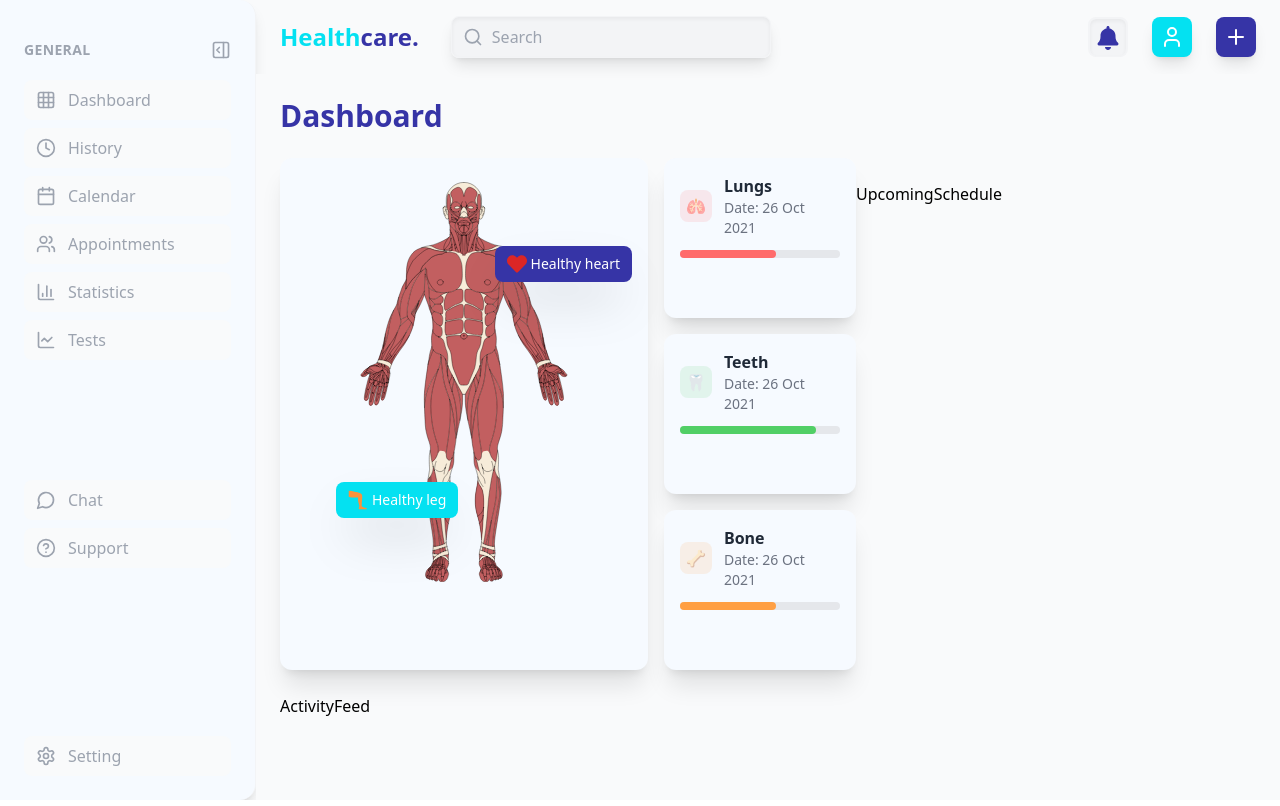
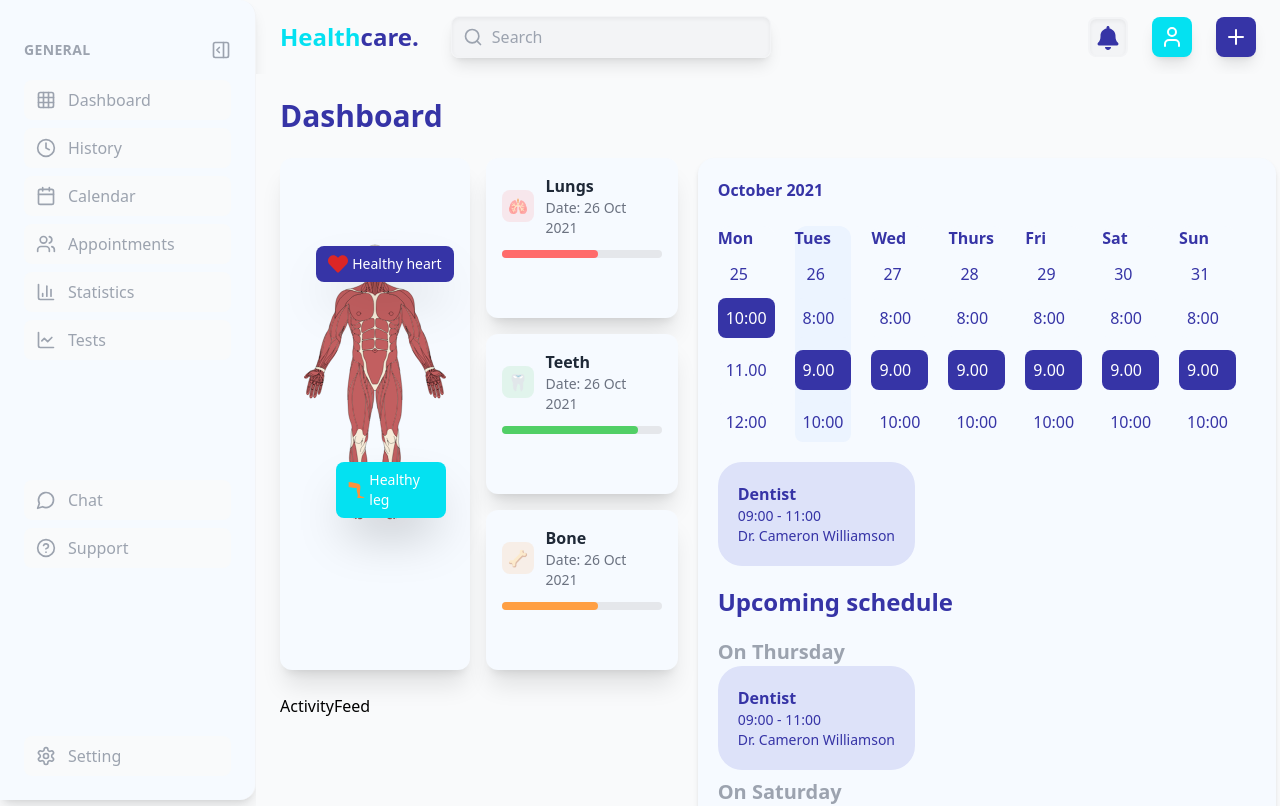
Before and after one commit to niranjan-aware/FitPeo, a React (Vite) app: page / in a window 1280 px wide. Shown: the top 806 px of the page. Built offline with nearby package versions, Linux system fonts and the light colour scheme.

Commit message:
completed calender view

```diff
--- a/src/components/CalendarView.jsx
+++ b/src/components/CalendarView.jsx
@@ -1,7 +1,134 @@
 import React from 'react'
+import UpcomingSchedule from './UpcomingSchedule'
+import SimpleAppointmentCard from './SimpleAppointmentCard'
+
+const calendarData = {
+  month : "October 2021",
+  days : [
+    {id: "mon", day: "Mon", date: "25", apointments : [
+      {time:"10:00",isScheduled:true,appt_details:{title:"Dentist", start_time:"09:00", end_time:"11:00", desc:"Dr. Cameron Williamson"}},
+      {time:"11.00",isScheduled:false,appt_details:{}},
+      {time:"12:00",isScheduled:false,appt_details:{}}, ]},
+    {id: "Tues", day: "Tues", date: "26", apointments : [
+      {time:"8:00",isScheduled:false,appt_details:{}},
+      {time:"9.00",isScheduled:true,appt_details:{title:"Dentist", start_time:"09:00", end_time:"11:00", desc:"Dr. Cameron Williamson"}},
+      {time:"10:00",isScheduled:false,appt_details:{}},]},
+    {id: "wed", day: "Wed", date: "27", apointments : [
+      {time:"8:00",isScheduled:false,appt_details:{}},
+      {time:"9.00",isScheduled:true,appt_details:{title:"Dentist", start_time:"09:00", end_time:"11:00", desc:"Dr. Cameron Williamson"}},
+      {time:"10:00",isScheduled:false,appt_details:{}},
+    ]},
+    {id: "thurs", day: "Thurs", date: "28", apointments : [
+      {time:"8:00",isScheduled:false,appt_details:{}},
+      {time:"9.00",isScheduled:true,appt_details:{title:"Dentist", start_time:"09:00", end_time:"11:00", desc:"Dr. Cameron Williamson"}},
+      {time:"10:00",isScheduled:false,appt_details:{}},
+    ]},
+    {id: "fri", day: "Fri", date: "29", apointments : [
+      {time:"8:00",isScheduled:false,appt_details:{}},
+      {time:"9.00",isScheduled:true,appt_details:{title:"Dentist", start_time:"09:00", end_time:"11:00", desc:"Dr. Cameron Williamson"}},
+      {time:"10:00",isScheduled:false,appt_details:{}},
+    ]},
+    {id: "sat", day: "Sat", date: "30", apointments : [
+      {time:"8:00",isScheduled:false,appt_details:{}},
+      {time:"9.00",isScheduled:true,appt_details:{title:"Dentist", start_time:"09:00", end_time:"11:00", desc:"Dr. Cameron Williamson"}},
+      {time:"10:00",isScheduled:false,appt_details:{}},
+    ]},
+    {id: "sun", day: "Sun", date: "31", apointments : [
+      {time:"8:00",isScheduled:false,appt_details:{}},
+      {time:"9.00",isScheduled:true,appt_details:{title:"Dentist", start_time:"09:00", end_time:"11:00", desc:"Dr. Cameron Williamson"}},
+      {time:"10:00",isScheduled:false,appt_details:{}},
+    ]}
+  ]
+};
 
 export default function CalendarView() {
   return (
-    <div className='calender '></div>
+    <div className="container text-[#3634a6] ml-5 shadow-md rounded-2xl p-5 bg-[#f6faff] flex flex-col">
+    <div className="month-title font-bold pb-6">{calendarData.month}</div>
+    <div className='calender flex flex-row gap-x-5 '>
+
+      {calendarData.days.map((item)=>{
+        return(
+          <div key={item.id} className={`day flex flex-col gap-y-3 ${item.day === "Tues" ? 'bg-[#ecf4ff]' : 'bg-[#f6faff]'}  rounded-xl`}>
+            <h3 className="day font-semibold ">{item.day}</h3>
+            <h1 className='date ml-3'>{item.date}</h1>
+            {item.apointments.map((apt)=>{
+              return (
+                <div className={`time p-2 items-center rounded-lg ${apt.isScheduled ? 'bg-[#3634a6] text-white' : item.day === "Tues" ? 'bg-[#ecf4ff]' : 'bg-[#f6faff]'}` }>
+                  <h3 key={apt.time} className="timings">{apt.time}</h3>
+                </div>
+              )
+            })}
+
+          </div>
+        );
+      })}
+    </div>
+    <div className="todays-schedule pt-5">
+     <div className="card flex flex-row">
+       {
+        calendarData.days.find(day => day.day === "Sat")?.apointments.map((apt, index)=>{
+          return(
+             <div key={index} className="mb-2">
+        {apt.isScheduled && (
+          <SimpleAppointmentCard
+            title={apt.appt_details.title}
+            startTime={apt.appt_details.start_time}
+            endTime={apt.appt_details.end_time}
+            description={apt.appt_details.desc}
+          />
+        )}
+      </div>
+          )
+        })
+      }
+     </div>
+    </div>
+    <div className="upcoming-schedule ">
+      <h1 className='text-2xl font-semibold text-[#3634a6] pt-3 pb-5'>Upcoming schedule </h1>
+      <div className="day-title text-xl font-semibold text-gray-400">
+        <h1 className=''>On Thursday</h1>
+      </div>
+      <div className="cards flex flex-row">
+        {
+        calendarData.days.find(day => day.day === "Thurs")?.apointments.map((apt, index)=>{
+          return(
+             <div key={index} className="mb-2">
+        {apt.isScheduled && (
+          <SimpleAppointmentCard
+            title={apt.appt_details.title}
+            startTime={apt.appt_details.start_time}
+            endTime={apt.appt_details.end_time}
+            description={apt.appt_details.desc}
+          />
+        ) }
+      </div>
+          )
+        })
+      }
+      </div>
+      <div className="day-title text-xl font-semibold text-gray-400">
+        <h1 className=''>On Saturday</h1>
+      </div>
+     <div className="card flex flex-row">
+       {
+        calendarData.days.find(day => day.day === "Sat")?.apointments.map((apt, index)=>{
+          return(
+             <div key={index} className="mb-2">
+        {apt.isScheduled && (
+          <SimpleAppointmentCard
+            title={apt.appt_details.title}
+            startTime={apt.appt_details.start_time}
+            endTime={apt.appt_details.end_time}
+            description={apt.appt_details.desc}
+          />
+        )}
+      </div>
+          )
+        })
+      }
+     </div>
+    </div>
+    </div>
   )
 }
--- a/src/components/DashboardMainContent.jsx
+++ b/src/components/DashboardMainContent.jsx
@@ -3,7 +3,7 @@ import AnatomySection from './AnatomySection'
 import HealthStatusCards from './HealthStatusCards'
 import ActivityFeed from './ActivityFeed'
 import CalendarView from './CalendarView'
-import UpcomingSchedule from './UpcomingSchedule'
+
 
 export default function DashboardMainContent() {
   return (
@@ -22,7 +22,7 @@ export default function DashboardMainContent() {
         </div>
         <div className="right-section flex flex-col space-y-6">
           <CalendarView />
-          <UpcomingSchedule />
+
         </div>
       </div>
     </main>
--- a/src/components/SimpleAppointmentCard.jsx
+++ b/src/components/SimpleAppointmentCard.jsx
@@ -1,7 +1,14 @@
 import React from 'react'
 
-export default function SimpleAppointmentCard() {
+export default function SimpleAppointmentCard({title, startTime, endTime, description}) {
   return (
-    <div>SimpleAppointmentCard</div>
+    <div className='appointment-card bg-[#dde2f9] rounded-3xl p-5 '>
+      <div className="title flex flex-row">
+        <h1 className=" font-semibold">{title}</h1>
+        <span className="logo">{}</span>
+      </div>
+      <h3 className="timing text-sm">{startTime} - {endTime}</h3>
+      <h3 className="doctor-name text-sm">{description}</h3>
+    </div>
   )
 }
```
